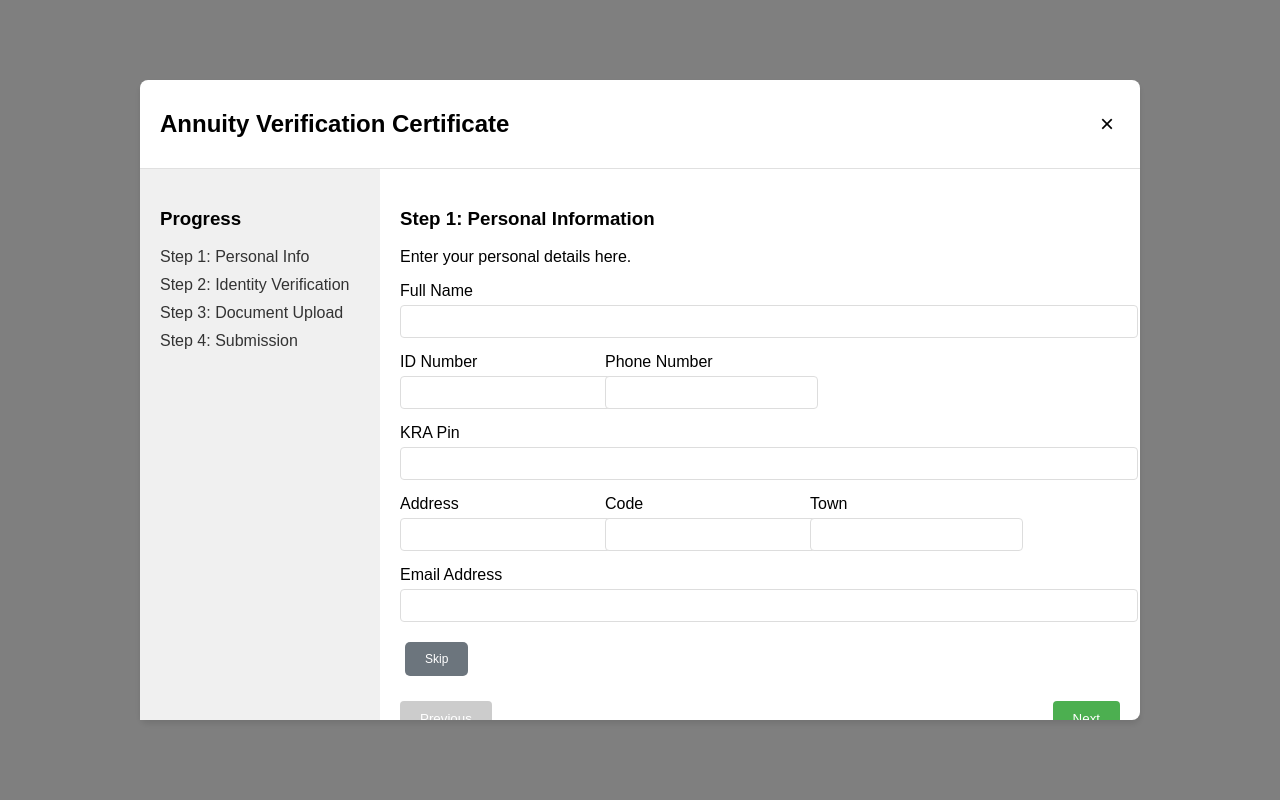
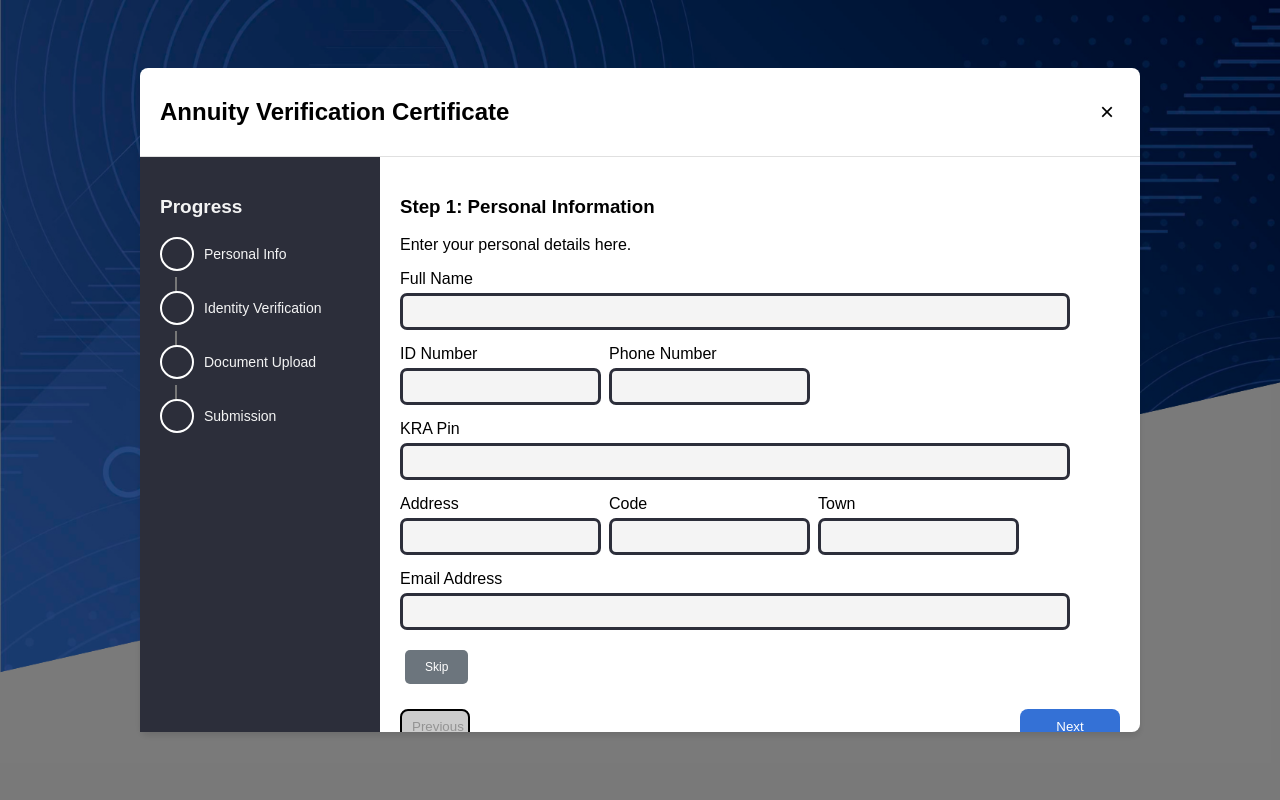
Before and after one commit to Anyareso/https---github.com-Anyareso-Claims-Process-Project, a Flask app: template standalone/templates/vc.html in a window 1280 px wide. Run offline with Flask 3, Linux system fonts and the light colour scheme; the template is opened without the code that fills it, so the values that code supplies are empty; some libraries are stand-ins or nearby versions.

Commit message:
Fixed the data modal and introduced the styling that was initially discussed (partially)

```diff
--- a/standalone/templates/vc.html
+++ b/standalone/templates/vc.html
@@ -6,9 +6,14 @@
     <title>Annuity Verification Certificate</title>
     <style>
         body, html {
+            font-family: Arial, sans-serif;
             margin: 0;
             padding: 0;
-            font-family: Arial, sans-serif;
+            background-color: #f5f5f5;
+            background-image: url('/images/blank_background.png');
+            background-repeat: no-repeat;
+            background-attachment: fixed;
+            background-size: cover;
             height: 100%;
         }
         .overlay {
@@ -28,7 +33,7 @@
             box-shadow: 0 4px 6px rgba(0, 0, 0, 0.1);
             width: 90%;
             max-width: 1000px;
-            height: 80vh;
+            height: 83vh;
             display: flex;
             flex-direction: column;
         }
@@ -52,9 +57,14 @@
         }
         .sidebar {
             width: 200px;
-            background-color: #f0f0f0;
+            background-color: #2c2e3a;
+            color: #f4f4f4;
             padding: 20px;
             overflow-y: auto;
+        }
+        .sidebar h3 {
+            font-size: 19px;
+            font-family: 'Montserrat', Arial, serif;
         }
         .main-content {
             flex: 1;
@@ -62,19 +72,70 @@
             overflow-y: auto;
             display: flex;
             flex-direction: column;
+            font-family: 'Montserrat', Arial, serif;
         }
         .sidebar ul {
             list-style-type: none;
             padding: 0;
+            display: flex;
+            flex-direction: column;
+            gap: 20px;
         }
         .sidebar li {
-            margin-bottom: 10px;
+            position: relative;
+            display: flex;
+            align-items: center;
+            font-family: 'Montserrat', Arial, sans-serif;
         }
-        .sidebar a {
+        .sidebar li::before {
+            content: attr(data-step);
+            display: flex;
+            align-items: center;
+            justify-content: center;
+            width: 30px;
+            height: 30px;
+            border: 2px solid #fff;
+            border-radius: 50%;
+            font-size: 14px;
+            margin-right: 10px;
+            background-color: #2c2e3a;
+            color: #f4f4f4;
+        }
+
+        .sidebar li.active::before {
+            background-color: #f4f4f4;
+            color: #2c2e3a;
+        }
+
+        .sidebar li::after {
+            content: '';
+            position: absolute;
+            left: 15px;
+            top: 40px;
+            height: 40px;
+            width: 2px;
+            background: #777;
+        }
+
+        .sidebar li:last-child::after {
+            display: none;
+        }
+
+        .sidebar li.active {
+            font-weight: bold;
+            color: #f4f4f4;
+        }
+
+        .sidebar li.inactive {
+            color: #777;
+        }
+        /* Adjust styling for each step description */
+        .sidebar li a {
             text-decoration: none;
-            color: #333;
+            color: inherit;
+            font-size: 14px;
         }
-        .sidebar a:hover {
+        .sidebar li a:hover {
             text-decoration: underline;
         }
         .form-step {
@@ -112,19 +173,34 @@
             cursor: not-allowed;
         }
         .nav-button {
-            padding: 10px 20px;
-            background-color: #4CAF50;
-            color: white;
+            padding: 5px 10px;
             border: none;
             border-radius: 4px;
             cursor: pointer;
+            font-family: 'Montserrat', arial, serif;
         }
         .nav-button:hover {
-            background-color: #45a049;
+            background-color: #3471d6;;
         }
         .nav-button:disabled {
             background-color: #cccccc;
             cursor: not-allowed;
+        }
+        #prevBtn {
+            border: 2px solid black;
+            border-radius: 8px;
+            width: 70px;
+            height: 35px;
+            text-align: center;
+        }
+        #nextBtn {
+            background-color: #3471d6;
+            border-radius: 8px;
+            border: none;
+            width: 100px;
+            height: 35px;
+            color: white;
+            font-family: 'Montserrat', arial, serif;
         }
         .form-group {
             margin-bottom: 15px;
@@ -137,10 +213,12 @@
         .form-group input[type="number"],
         .form-group input[type="tel"],
         .form-group input[type="email"] {
-            width: 100%;
+            width: 90%;
             padding: 8px;
-            border: 1px solid #ddd;
-            border-radius: 4px;
+            border: 3px solid #2c2e3a;
+            border-radius: 7px;
+            background-color: #f4f4f4;
+            font-family: 'Montserrat', Arial, serif;
         }
         .row {
             display: flex;
@@ -170,9 +248,11 @@
             border: 1px solid #ddd;
             padding: 10px;
             margin-bottom: 15px;
+            background-color: #c5c7c9;
+            width: fit-content;
         }
         #signature-pad-1 {
-            border: 1px solid #ddd;
+            border: 2px solid #ddd;
         }
         .modal {
             display: none;
@@ -232,10 +312,10 @@
                 <div class="sidebar">
                     <h3>Progress</h3>
                     <ul>
-                        <li><a href="#" class="step-link" data-step="1">Step 1: Personal Info</a></li>
-                        <li><a href="#" class="step-link" data-step="2">Step 2: Identity Verification</a></li>
-                        <li><a href="#" class="step-link" data-step="3">Step 3: Document Upload</a></li>
-                        <li><a href="#" class="step-link" data-step="4">Step 4: Submission</a></li>
+                        <li><a href="#" class="step-link active" data-step="1">Personal Info</a></li>
+                        <li><a href="#" class="step-link" data-step="2">Identity Verification</a></li>
+                        <li><a href="#" class="step-link" data-step="3">Document Upload</a></li>
+                        <li><a href="#" class="step-link inactive" data-step="4">Submission</a></li>
                     </ul>
                 </div>
                 <div class="main-content">
@@ -309,7 +389,7 @@
                             <div class="upload-container">
                                 <div class="upload-files">
                                     <label for="input-file" id="drop-area">
-                                        <img src="/api/placeholder/100/100" alt="Upload icon">
+                                        <img src="/images/508-icon.png" alt="Upload icon">
                                         <p>Drag and drop your files here or click to browse</p>
                                         <input type="file" accept="image/*,.pdf" id="input-file" multiple>
                                     </label>
```
